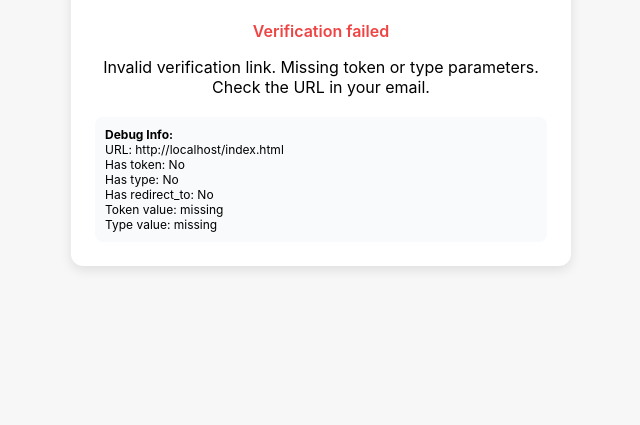
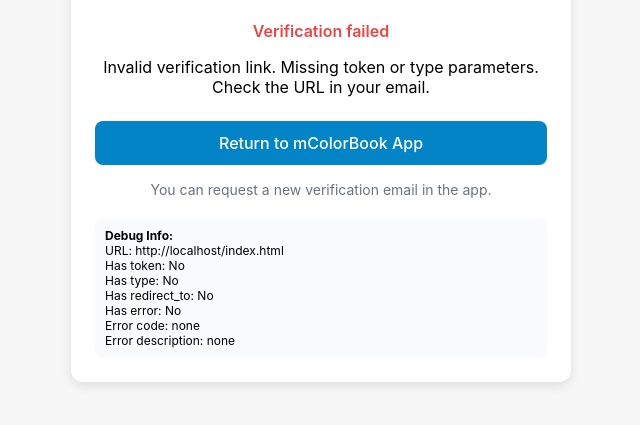
Before and after one commit to ym2/mcolorbookios-verification, a plain HTML site: page index.html in a window 1280 px wide. Shown: the part 181-606 px from the top of the page, without its empty margins (319-959 px from the left). Drawn offline with nearby package versions, Linux system fonts and the light colour scheme.

Commit message:
Update index.html
Better Error Handling:
Specifically detects expired verification link errors
Shows a more helpful message for expired links
Provides a button to return to the app even when verification fails
Enhanced Debugging:
Shows details about error parameters received
Gives clear information about what's happening
User Experience:
More user-friendly error messages
Always provides a way back to the app

```diff
--- a/index.html
+++ b/index.html
@@ -101,6 +101,8 @@
     <div id="error" style="display:none;">
       <p class="error">Verification failed</p>
       <p id="errorMessage">There was a problem verifying your email. The link may be expired or invalid.</p>
+      <a href="mcolorbook://auth/callback" class="button">Return to mColorBook App</a>
+      <p class="footnote">You can request a new verification email in the app.</p>
     </div>
 
     <div id="debug" class="debug" style="display:none;">
@@ -110,7 +112,6 @@
   </div>
 
   <script>
-    // Initialize Supabase client
     document.addEventListener('DOMContentLoaded', function() {
       // Show debug info in development
       const showDebug = true;
@@ -121,6 +122,9 @@
       const token = params.get('token');
       const type = params.get('type');
       const redirectTo = params.get('redirect_to');
+      const error = params.get('error');
+      const errorCode = params.get('error_code');
+      const errorDescription = params.get('error_description');
 
       // Debug info
       if (showDebug) {
@@ -130,10 +134,17 @@
           Has token: ${token ? 'Yes' : 'No'}<br>
           Has type: ${type ? 'Yes' : 'No'}<br>
           Has redirect_to: ${redirectTo ? 'Yes' : 'No'}<br>
-          Token value: ${token || 'missing'}<br>
-          Type value: ${type || 'missing'}<br>
+          Has error: ${error ? 'Yes' : 'No'}<br>
+          Error code: ${errorCode || 'none'}<br>
+          Error description: ${errorDescription || 'none'}<br>
         `;
         document.getElementById('debug').style.display = 'block';
+      }
+
+      // Check for error parameters
+      if (error && errorCode === 'otp_expired') {
+        showError('Your verification link has expired. Please sign in to the app to request a new verification email.');
+        return;
       }
 
       // Check if Supabase is loaded
@@ -156,7 +167,8 @@
       // Verify the email
       if (token && type) {
         verifyEmail();
-      } else {
+      } else if (!error && !errorCode) {
+        // Only show the generic error if we don't already have specific error params
         showError('Invalid verification link. Missing token or type parameters. Check the URL in your email.');
       }
 
```
